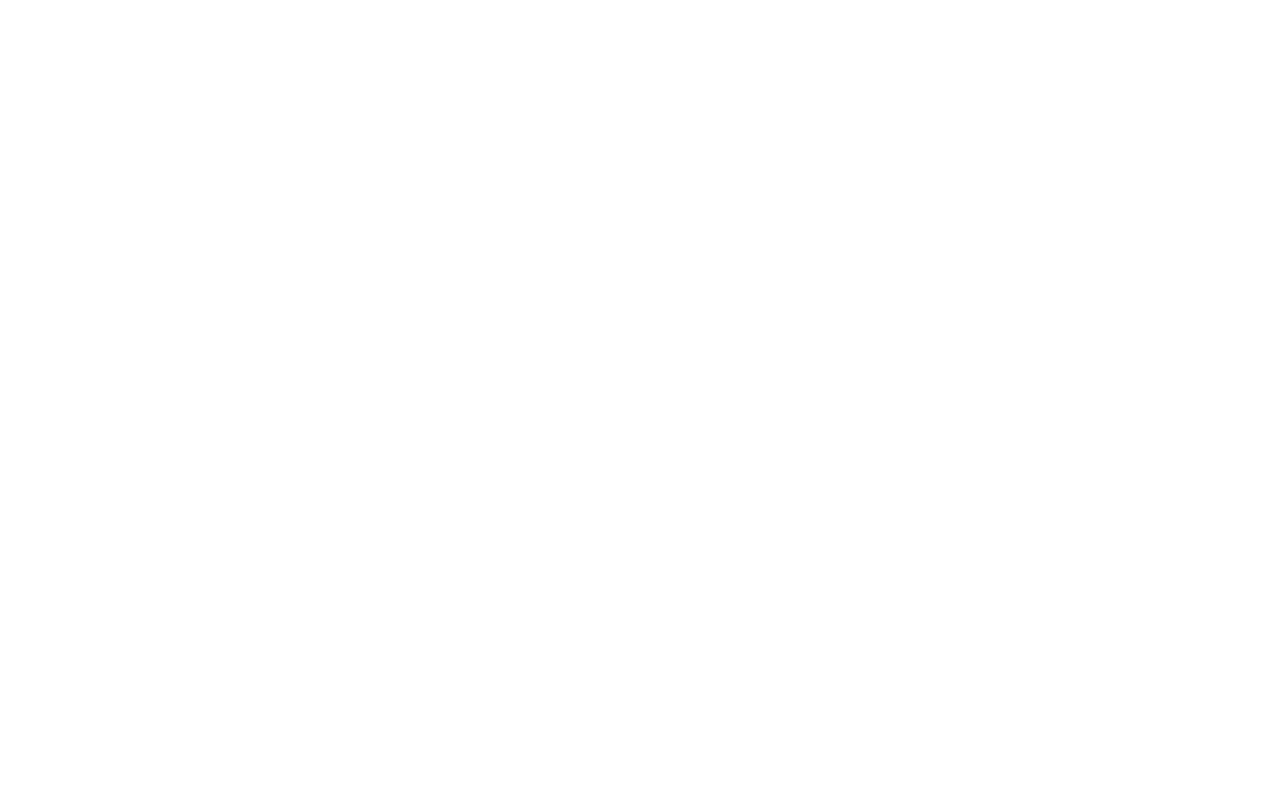
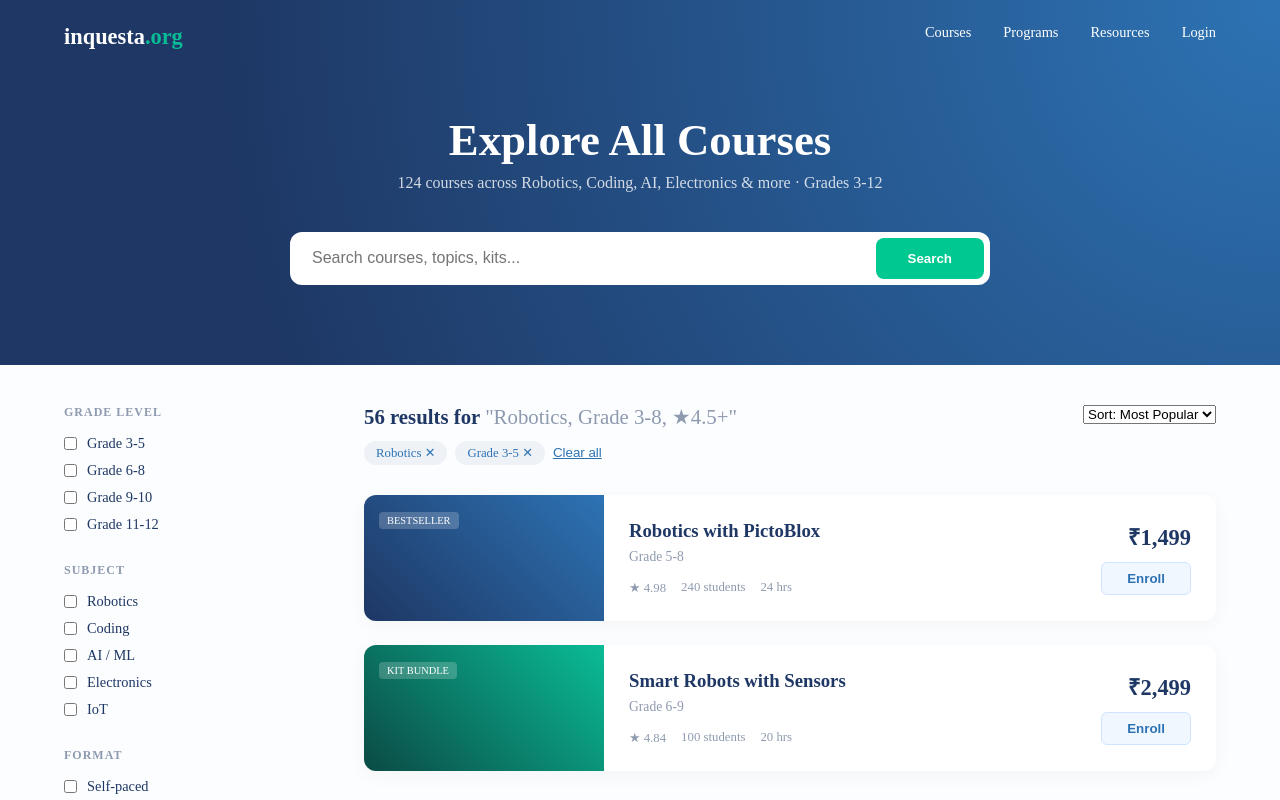
Before and after one commit to BiltuDas1/Inquesta, a React (Vite) app in the folder frontend/: page /courses in a window 1280 px wide. Before the commit this address had no page. Shown: the top 800 px of the page. Built offline with nearby package versions, Linux system fonts and the light colour scheme.

Commit message:
feat: Added courses page

```diff
--- a/frontend/src/app.tsx
+++ b/frontend/src/app.tsx
@@ -1,12 +1,14 @@
 import { BrowserRouter, Route, Routes } from "react-router";
 import Home from "./pages/homepage";
 import Register from "./pages/register";
+import Courses from "./pages/courses";
 
 function App() {
   return (
     <BrowserRouter>
       <Routes>
         <Route path="/register" element={<Register />} />
+        <Route path="/courses" element={<Courses />} />
         <Route path="/" element={<Home />} />
       </Routes>
     </BrowserRouter>
--- /dev/null
+++ b/frontend/src/pages/courses.tsx
@@ -0,0 +1,123 @@
+import { Link } from "react-router";
+import "../scss/courses.scss";
+
+function Courses() {
+  const categories = [
+    { name: "Grade Level", options: ["Grade 3-5", "Grade 6-8", "Grade 9-10", "Grade 11-12"] },
+    { name: "Subject", options: ["Robotics", "Coding", "AI / ML", "Electronics", "IoT"] },
+    { name: "Format", options: ["Self-paced", "Live Batches", "Kit Bundled"] }
+  ];
+
+  const courses = [
+    {
+      id: 1,
+      title: "Robotics with PictoBlox",
+      grade: "Grade 5-8",
+      rating: "4.98",
+      students: "240",
+      hours: "24",
+      price: "1,499",
+      tag: "BESTSELLER",
+      theme: "robotics-theme"
+    },
+    {
+      id: 2,
+      title: "Smart Robots with Sensors",
+      grade: "Grade 6-9",
+      rating: "4.84",
+      students: "100",
+      hours: "20",
+      price: "2,499",
+      tag: "KIT BUNDLE",
+      theme: "sensors-theme"
+    }
+  ];
+
+  return (
+    <div className="courses-page">
+      <header className="courses-hero">
+        <nav className="minimal-nav">
+          <Link to="/" className="logo">inquesta<span>.org</span></Link>
+          <div className="nav-links">
+            <Link to="/courses">Courses</Link>
+            <span>Programs</span>
+            <span>Resources</span>
+            <Link to="/register">Login</Link>
+          </div>
+        </nav>
+
+        <div className="hero-content">
+          <h1>Explore All Courses</h1>
+          <p>124 courses across Robotics, Coding, AI, Electronics & more · Grades 3-12</p>
+          <div className="search-container">
+            <input type="text" placeholder="Search courses, topics, kits..." />
+            <button className="search-btn">Search</button>
+          </div>
+        </div>
+      </header>
+
+      <div className="courses-layout">
+        <aside className="sidebar">
+          {categories.map(cat => (
+            <div key={cat.name} className="filter-section">
+              <h4>{cat.name.toUpperCase()}</h4>
+              {cat.options.map(opt => (
+                <label key={opt} className="checkbox-label">
+                  <input type="checkbox" /> {opt}
+                </label>
+              ))}
+            </div>
+          ))}
+          <div className="filter-section">
+            <h4>PRICE</h4>
+            <input type="range" className="price-slider" />
+            <div className="price-range"><span>₹0</span><span>₹5,000</span></div>
+          </div>
+        </aside>
+
+        <main className="results-area">
+          <div className="results-toolbar">
+            <div className="active-query">
+              <h2>56 results for <span>"Robotics, Grade 3-8, ★4.5+"</span></h2>
+              <div className="tags">
+                <span className="tag">Robotics ✕</span>
+                <span className="tag">Grade 3-5 ✕</span>
+                <button className="clear-btn">Clear all</button>
+              </div>
+            </div>
+            <select className="sort-select">
+              <option>Sort: Most Popular</option>
+            </select>
+          </div>
+
+          <div className="course-cards-list">
+            {courses.map(course => (
+              <div key={course.id} className="course-card-horizontal">
+                <div className={`card-banner ${course.theme}`}>
+                  <span className="status-badge">{course.tag}</span>
+                </div>
+                <div className="card-body">
+                  <div className="card-info">
+                    <h3>{course.title}</h3>
+                    <span className="grade-label">{course.grade}</span>
+                    <div className="card-meta">
+                      <span>★ {course.rating}</span>
+                      <span>{course.students} students</span>
+                      <span>{course.hours} hrs</span>
+                    </div>
+                  </div>
+                  <div className="card-pricing">
+                    <span className="price">₹{course.price}</span>
+                    <button className="enroll-btn">Enroll</button>
+                  </div>
+                </div>
+              </div>
+            ))}
+          </div>
+        </main>
+      </div>
+    </div>
+  );
+}
+
+export default Courses;
--- a/frontend/src/pages/homepage.tsx
+++ b/frontend/src/pages/homepage.tsx
@@ -11,7 +11,7 @@
         <div className="nav1">
           <h2>inquesta<span>.org</span></h2>
           <div className="nav1-links">
-            <span>Courses</span>
+            <Link to="/courses" className="courses-link">Courses</Link>
             <span>Programs</span>
             <span>Resources</span>
             <span>Community</span>
--- /dev/null
+++ b/frontend/src/scss/courses.scss
@@ -0,0 +1,103 @@
+@use "lib/color";
+
+.courses-page {
+  background: #fcfdfe;
+  min-height: 100vh;
+}
+
+.courses-hero {
+  background: radial-gradient(circle at top right, color.$light-blue, color.$dark-blue 80%);
+  color: white;
+  padding: 1.5rem 5% 5rem;
+
+  .minimal-nav {
+    display: flex;
+    justify-content: space-between;
+    margin-bottom: 4rem;
+    .logo {
+        text-decoration: none; color: white; font-weight: bold; font-size: 1.4rem;
+        span { color: color.$title-color2; }
+    }
+    .nav-links { display: flex; gap: 2rem; font-size: 0.9rem; a { color: white; text-decoration: none; }}
+  }
+
+  .hero-content {
+    text-align: center;
+    max-width: 700px;
+    margin: 0 auto;
+    h1 { font-size: 2.8rem; margin-bottom: 0.5rem; }
+    p { opacity: 0.8; margin-bottom: 2.5rem; }
+
+    .search-container {
+      background: white;
+      padding: 6px;
+      border-radius: 12px;
+      display: flex;
+      input { flex: 1; border: none; padding: 0 1rem; outline: none; font-size: 1rem; }
+      .search-btn {
+        background: color.$btn-color; color: white; border: none;
+        padding: 0.8rem 2rem; border-radius: 8px; cursor: pointer; font-weight: bold;
+      }
+    }
+  }
+}
+
+.courses-layout {
+  display: grid;
+  grid-template-columns: 260px 1fr;
+  gap: 40px;
+  padding: 40px 5%;
+
+  .sidebar .filter-section {
+    margin-bottom: 30px;
+    h4 { font-size: 0.75rem; color: #8e9aaf; margin-bottom: 15px; letter-spacing: 1px; }
+    .checkbox-label {
+        display: flex; align-items: center; gap: 10px; margin-bottom: 10px;
+        font-size: 0.9rem; color: color.$dark-blue; cursor: pointer;
+    }
+  }
+}
+
+main.results-area {
+  display: flex;
+  flex-direction: column;
+
+  .results-toolbar {
+    display: flex; justify-content: space-between; align-items: flex-start; margin-bottom: 30px;
+    h2 { font-size: 1.3rem; color: color.$dark-blue; span { font-weight: normal; color: #8e9aaf; }}
+    .tags {
+      display: flex; gap: 8px; margin-top: 12px;
+      .tag { background: #eef2f7; color: color.$light-blue; padding: 4px 12px; border-radius: 20px; font-size: 0.8rem; }
+      .clear-btn { background: none; border: none; color: color.$light-blue; text-decoration: underline; cursor: pointer; }
+    }
+  }
+}
+
+
+.course-card-horizontal {
+  background: white; border-radius: 12px; overflow: hidden; display: flex;
+  box-shadow: 0 4px 20px rgba(0,0,0,0.04); margin-bottom: 24px;
+
+  .card-banner {
+    width: 240px; padding: 15px;
+    &.robotics-theme { background: linear-gradient(45deg, #1e3764, #2d73b4); }
+    &.sensors-theme { background: linear-gradient(45deg, #0b4a45, #0abc96); }
+    .status-badge { background: rgba(255,255,255,0.2); color: white; padding: 3px 8px; border-radius: 4px; font-size: 0.65rem; }
+  }
+
+  .card-body {
+    flex: 1; padding: 25px; display: flex; justify-content: space-between; align-items: center;
+    h3 { color: color.$dark-blue; margin-bottom: 5px; }
+    .grade-label { color: #8e9aaf; font-size: 0.85rem; }
+    .card-meta { display: flex; gap: 15px; margin-top: 15px; font-size: 0.8rem; color: #8e9aaf; }
+
+    .card-pricing {
+        text-align: right;
+        .price { display: block; font-size: 1.4rem; font-weight: bold; color: color.$dark-blue; margin-bottom: 10px; }
+        .enroll-btn {
+            background: #f0f7ff; color: color.$light-blue; border: 1px solid #d0e4ff;
+            padding: 8px 25px; border-radius: 6px; font-weight: bold; cursor: pointer;
+        }
+    }
+  }
+}
--- a/frontend/src/scss/homepage.scss
+++ b/frontend/src/scss/homepage.scss
@@ -5,7 +5,7 @@
   background: radial-gradient(circle at top right, color.$light-blue, color.$dark-blue 70%);
   color: white;
 
-  a.login-link {
+  a {
     color: white;
     text-decoration: none;
   }
```
